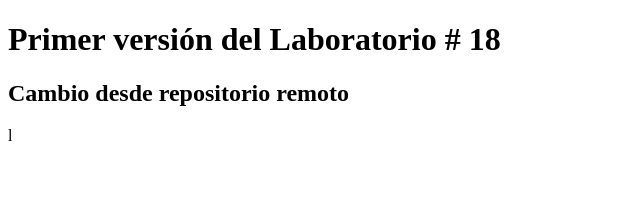
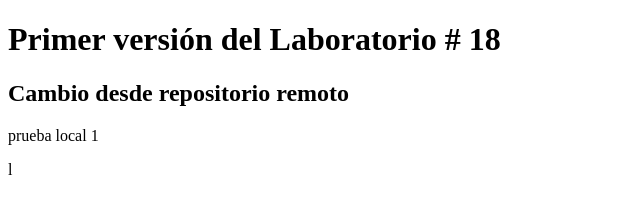
Before and after one commit to JhonBarrios/laboratorio18, a plain HTML site: page index.html in a window 1280 px wide. Shown: the full height of the page, 0-640 px from the left. Drawn offline with Linux system fonts and the light colour scheme.

Commit message:
Prueba local 1

```diff
--- a/index.html
+++ b/index.html
@@ -8,5 +8,7 @@
 <body>
     <h1>Primer versión del Laboratorio # 18</h1>
     <h2>Cambio desde repositorio remoto</h2>
+
+    <p>prueba local 1</p>
 </body>
 </html>l
```
